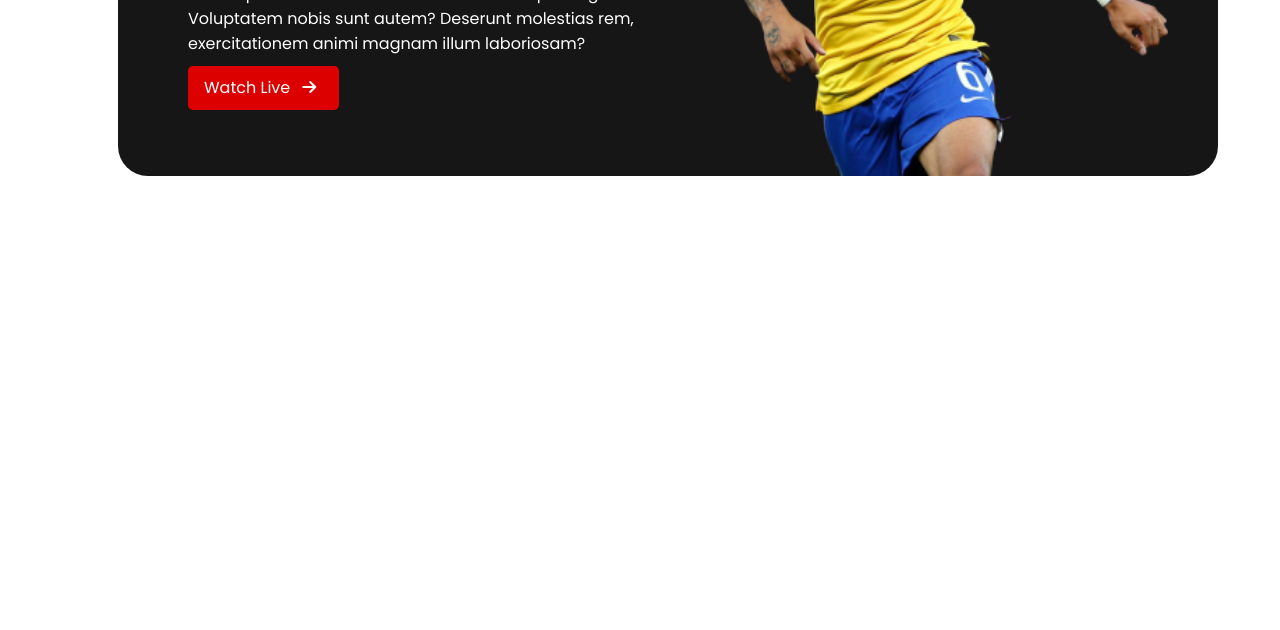
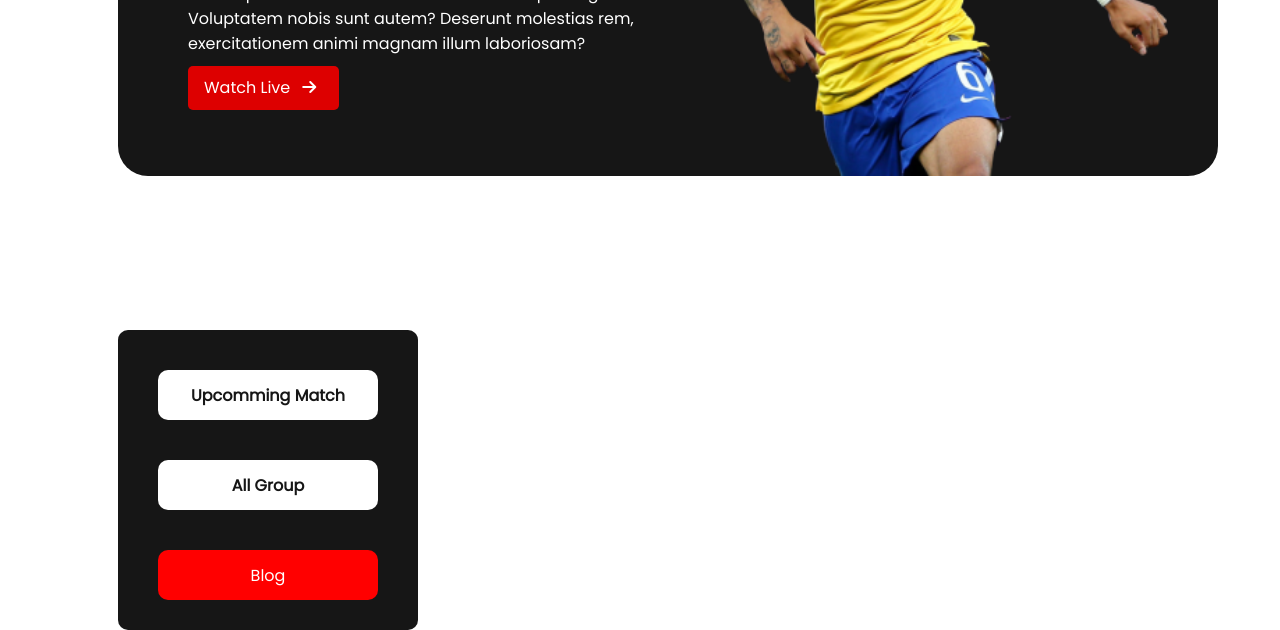
Before and after one commit to tahrimsadman/World-Cup, a plain HTML site: page index.html in a window 1280 px wide. Shown: the part 428-1058 px from the top of the page. Before the commit the page ends 800 px from the top, so only its background shows below. Drawn offline with Linux system fonts and the light colour scheme.

Commit message:
second push

```diff
--- a/index.html
+++ b/index.html
@@ -5,6 +5,7 @@
     <meta http-equiv="X-UA-Compatible" content="IE=edge">
     <meta name="viewport" content="width=device-width, initial-scale=1.0">
     <title>World Cup</title>
+
     <!-- --------------------------------------------
                         Google Fonts
     ------------------------------------------------->
@@ -16,6 +17,7 @@
     -------------------------------------------------->
     <link rel="stylesheet" href="styles/style.css">
     <script src="https://kit.fontawesome.com/c04f960a79.js" crossorigin="anonymous"></script>
+
 </head>
 <body>
     <section>
@@ -33,5 +35,17 @@
 
         </div>
     </section>
+    <section>
+        <div class="body-section">
+            <div class="nav-box">
+                <a class="white-box" href="">Upcomming Match</a>
+                <a class="white-box" href="">All Group</a>
+                <a class="red-box" href="">Blog</a>
+            </div>
+            <div class="grid-box">
+
+            </div>
+        </div>
+    </section>
 </body>
 </html>
--- a/styles/style.css
+++ b/styles/style.css
@@ -52,3 +52,49 @@ h1{
     margin-top: 15px;
     margin-left: 300px;
 }
+/*--------------------------------------------------
+
+                     Body Section
+
+----------------------------------------------------*/
+.body-section{
+    position: absolute;
+    margin-top: 750px;
+}
+.nav-box{
+    display: flex;
+    flex-direction: column;
+    column-gap: 30px;
+    width: 300px;
+    height: 300px;
+    margin-left: 110px;
+    background-color: #161616;
+    border-radius: 10px;
+}
+.white-box{
+    display: flex;
+    align-items: center;
+    justify-content: center;
+    width: 220px;
+    height: 50px;
+    margin-top: 40px;
+    margin-left: 40px;
+    text-decoration: none;
+    background-color: white;
+    border-radius: 10px;
+    color: #161616;
+    font-weight: 600;
+}
+.red-box{
+    display: flex;
+    align-items: center;
+    justify-content: center;
+    width: 220px;
+    height: 50px;
+    margin-top: 40px;
+    margin-left: 40px;
+    text-decoration: none;
+    background-color: red;
+    border-radius: 10px;
+    color: white;
+}
```
